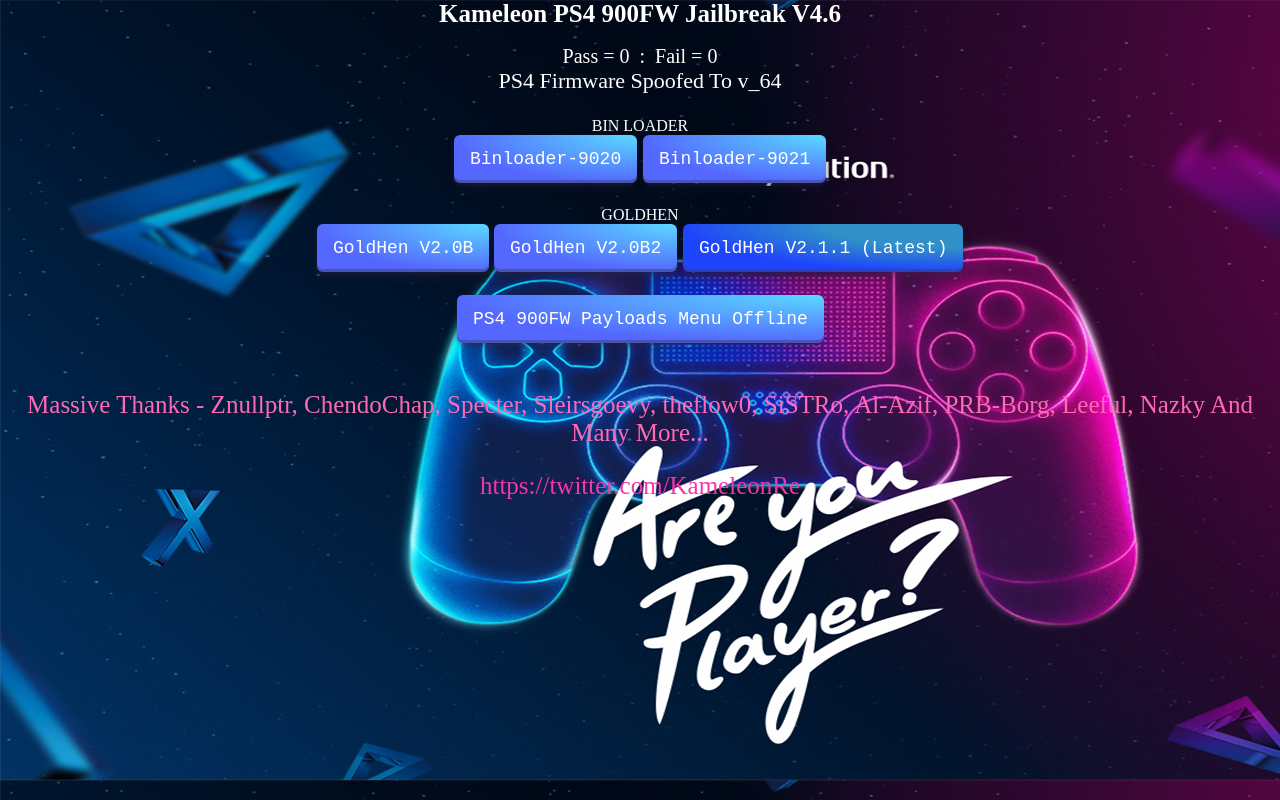
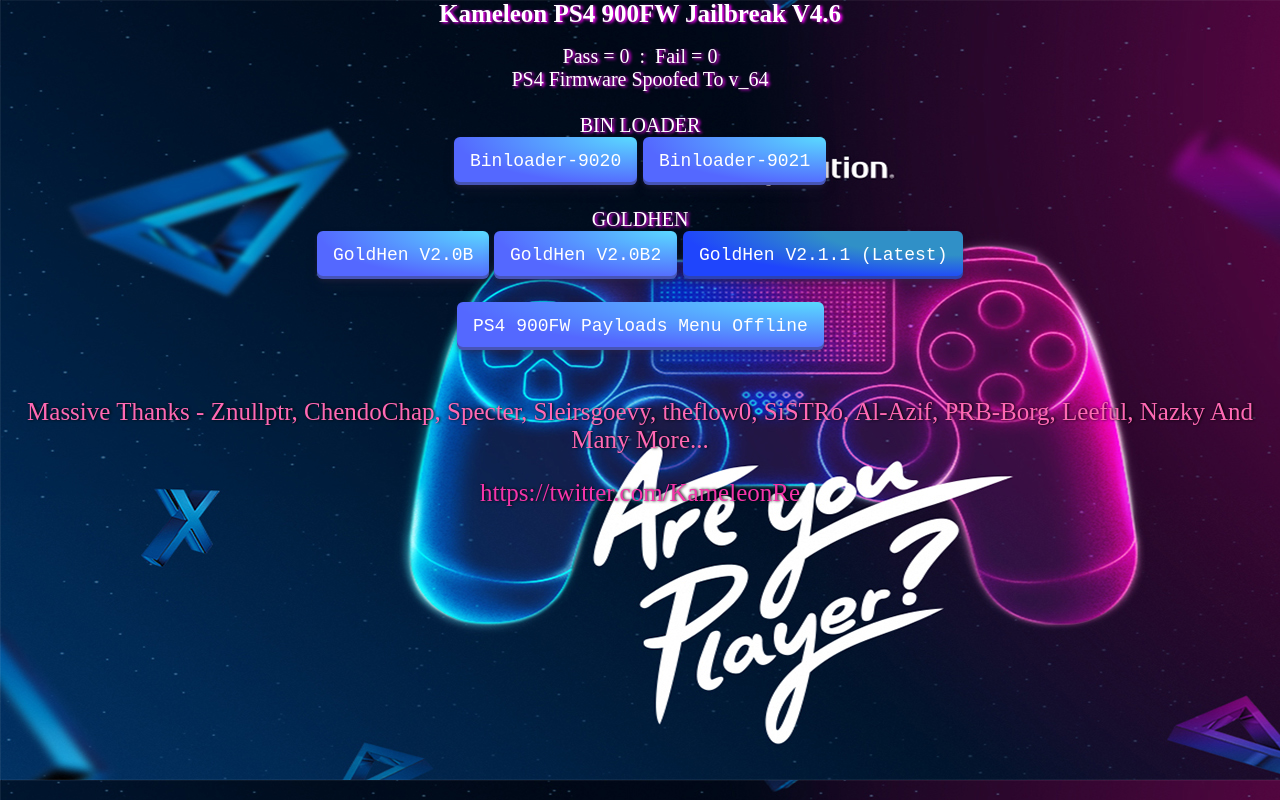
Before and after one commit to eddieygaming/ps4jb900v2, a plain HTML site: page index.html in a window 1280 px wide. Drawn offline with Linux system fonts and the light colour scheme.

Commit message:
Update index.html

```diff
--- a/index.html
+++ b/index.html
@@ -60,17 +60,17 @@ function loadPayloadData() // preload payload data
 <script src="webkit.js"></script>
 </head>
 <body>
-  <h1 id=msgs style='font-size:25px;text-align:center;color:#FFFFFF'>Kameleon PS4 900FW Jailbreak V4.6</h1>
+  <h1 id=msgs style="font-size:25px;color:white;text-shadow: 2px 1px 3px #FF00FF">Kameleon PS4 900FW Jailbreak V4.6</h1>
     <div id=mymenu style="text-align:center">
-    <div text-align= center>Pass = <span id=passCounter></span>&nbsp;&nbsp;:&nbsp;&nbsp;Fail = <span id=failCounter></span></div>
-    <div style="width:100%;font-size:22px;color:#FFFFFF">
+    <div style="font-size:20px;color:white;text-shadow: 2px 1px 3px #FF00FF" text-align= center>Pass = <span id=passCounter></span>&nbsp;&nbsp;:&nbsp;&nbsp;Fail = <span id=failCounter></span></div>
+    <div style="font-size:20px;color:white;text-shadow: 2px 1px 3px #FF00FF">
     PS4 Firmware <span id="PS4fw"></span></div>
     <br>
-    <div style=font-size:16px>BIN LOADER</div>
+    <div style="font-size:20px;color:white;text-shadow: 2px 1px 3px #FF00FF">BIN LOADER</div>
     <button class="btnkme" onMouseOver="msgs.innerHTML='Receives .Bin payloads on port 9020 via NetCat'"; onmouseout="msgs.innerHTML='Kameleon PS4 900FW Jailbreak V4.4'" onclick="load_binloader(); return false">Binloader-9020</button>
     <button class="btnkme" onMouseOver="msgs.innerHTML='Receives .Bin payloads on port 9021 via NetCat'"; onmouseout="msgs.innerHTML='Kameleon PS4 900FW Jailbreak V4.4'" onclick="load_binloader9021(); return false">Binloader-9021</button>
     <br><br>
-    <div style=font-size:16px>GOLDHEN</div>
+    <div style="font-size:20px;color:white;text-shadow: 2px 1px 3px #FF00FF">GOLDHEN</div>
     <button class="btnkme" onMouseOver="msgs.innerHTML='GoldHen v2.0b Version - By SiSTRo'"; onmouseout="msgs.innerHTML='Kameleon PS4 900FW Jailbreak V4.6'" onclick="load_goldhenb(); return false">GoldHen V2.0B</button>
     <button class="btnkme" onMouseOver="msgs.innerHTML='GoldHen v2.0b2 Version - By SiSTRo'"; onmouseout="msgs.innerHTML='Kameleon PS4 900FW Jailbreak V4.6'" onclick="load_goldhenb2(); return false">GoldHen V2.0B2</button>
     <button class="btnkme1" onMouseOver="msgs.innerHTML='GoldHen v2.1.1 (Latest) - By SiSTRo'"; onmouseout="msgs.innerHTML='Kameleon PS4 900FW Jailbreak V4.6'" onclick="load_goldhen21(); return false">GoldHen V2.1.1 (Latest)</button>
@@ -78,8 +78,8 @@ function loadPayloadData() // preload payload data
     <button class="btnkme" onMouseOver="msgs.innerHTML='Go To 900FW Payloads Menu Offline Cache'"; onmouseout="msgs.innerHTML='Kameleon PS4 900FW Jailbreak V4.6'" onclick="load_plmenu(); return false">PS4 900FW Payloads Menu Offline</button>
 
     <br><br>
-    <p style="text-align:center;font-size:25px;color:#FF69B4">Massive Thanks - Znullptr, ChendoChap, Specter, Sleirsgoevy, theflow0, SiSTRo, Al-Azif, PRB-Borg, Leeful, Nazky And Many More...</p>
-    <p style="text-align:center;font-size:25px;color:#F535AA">https://twitter.com/KameleonRe</p>
+    <p style="text-align:center;font-size:25px;color:#FF69B4;text-shadow: 1px 0px 3px black">Massive Thanks - Znullptr, ChendoChap, Specter, Sleirsgoevy, theflow0, SiSTRo, Al-Azif, PRB-Borg, Leeful, Nazky And Many More...</p>
+    <p style="text-align:center;font-size:25px;color:#F535AA;text-shadow: 1px 0px 3px black">https://twitter.com/KameleonRe</p>
     </div>
     <script>
     var UA = navigator.userAgent.substring(navigator.userAgent.indexOf('5.0 (') + 19, navigator.userAgent.indexOf(') Apple')).replace("layStation 4/","");
```
